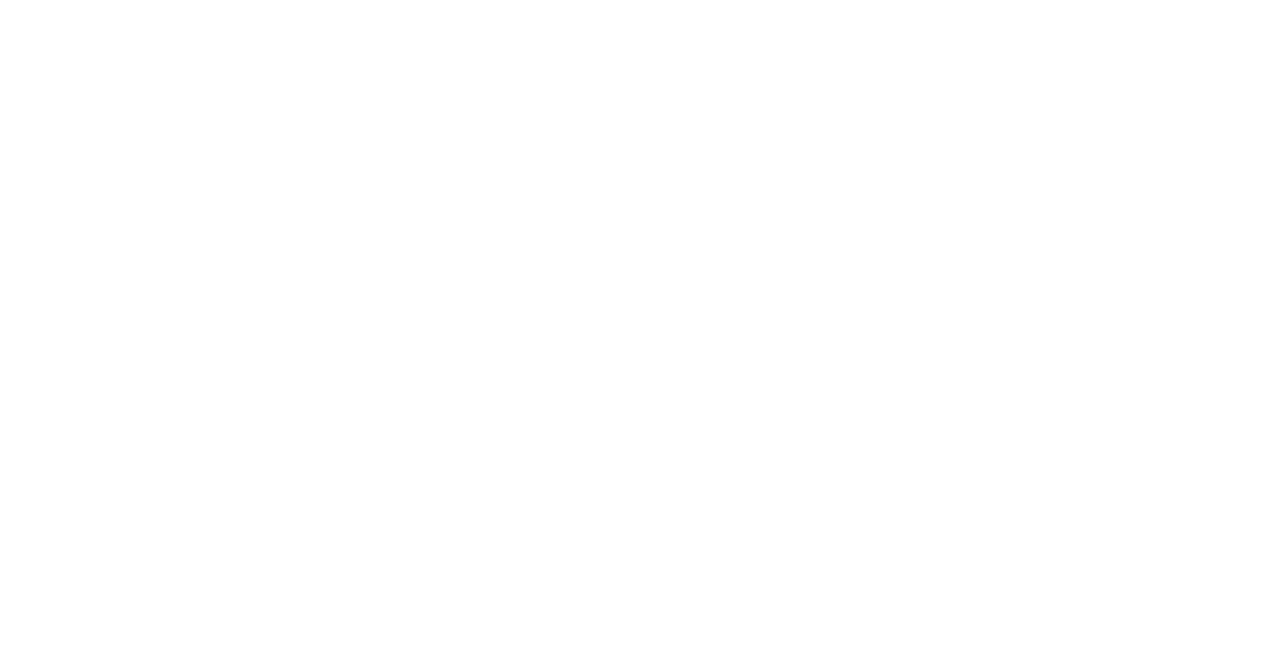
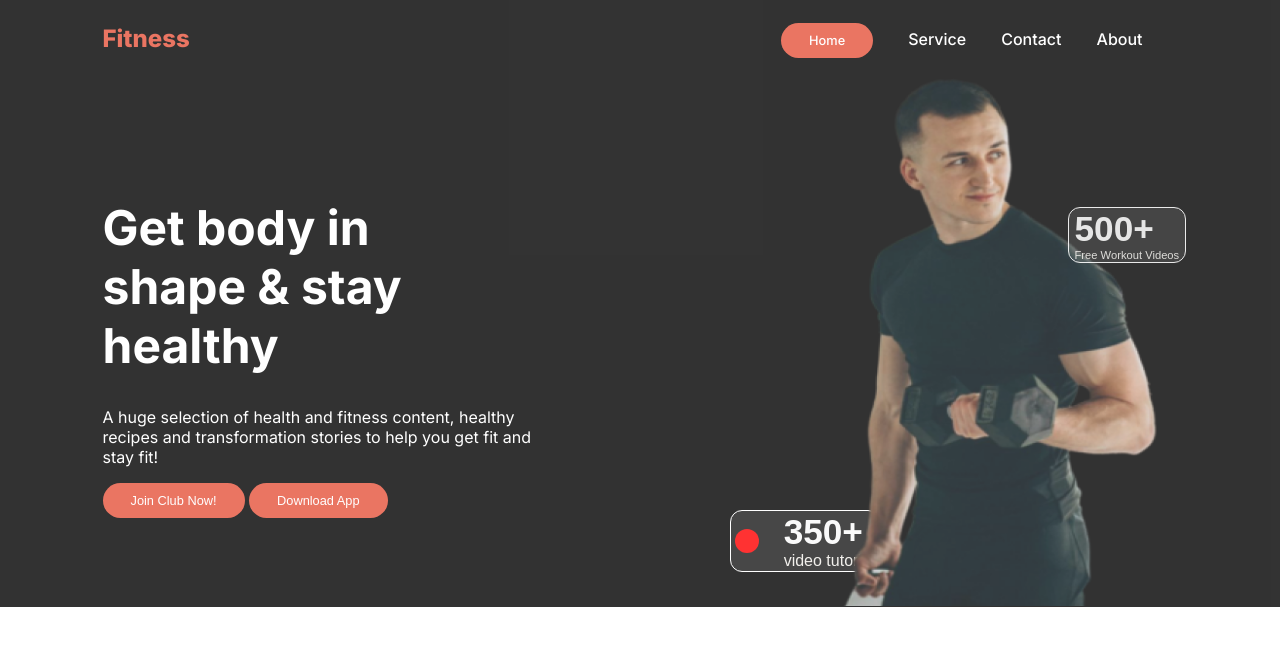
Before and after one commit to Shahidul-Islam50/Assignment-02, a plain HTML site: page index.html in a window 1280 px wide. Drawn offline with Linux system fonts and the light colour scheme.

Commit message:
second committ

```diff
--- a/index.html
+++ b/index.html
@@ -6,7 +6,50 @@
     <title>Assignment-02</title>
     <link rel="stylesheet" href="styles/style.css">
 </head>
-<body>
+<body class="inter-font ">
+    <header class="bg-light">
 
+        <nav class="navbar display-flex">
+            <h3 class="brand">Fitness</h3>
+            <ul class="nav-links display-flex">
+                <li class="nav-item"><a href="" class="nav-link btn-primary">Home</a></li>
+                <li class="nav-item"><a href="" class="nav-link">Service</a></li>
+                <li class="nav-item"><a href="" class="nav-link">Contact</a></li>
+                <li class="nav-item"><a href="" class="nav-link">About</a></li>
+            </ul>
+        </nav>
+
+        <div class="banner display-flex">
+            <div class="banner-content">
+                <h1 class="banner-title">Get body in <br> shape & stay <br> healthy</h1>
+                <p class="banner-description">A huge selection of health and fitness content, healthy recipes and transformation stories to help you get fit and stay fit!</p>
+                <button class="btn-primary">Join Club Now!</button>
+                <button class="btn-primary">Download App</button>
+            </div>
+            <div class="image">
+                <img src="images/Images 2.png" alt="" class="banner-image">
+                <button id="simple-card">
+                    <div class="round-shape">
+
+                    </div>
+                    <div>
+                        <div id="column">
+                            <div class="numbers">350+</div>
+                            <div class="tutorial">video tutorial</div>
+                        </div>
+                    </div>
+                </button>
+                <button class="second-card">
+                    <div>
+                        <div id="second-column">
+                            <div class="numbers">500+</div>
+                            <div class="second-tutorial">Free Workout Videos</div>
+                        </div>
+                    </div>
+                </button>
+            </div>
+        </div>
+
+    </header>
 </body>
 </html>
--- a/styles/style.css
+++ b/styles/style.css
@@ -0,0 +1,136 @@
+@import url('https://fonts.googleapis.com/css2?family=Inter:ital,opsz,wght@0,14..32,100..900;1,14..32,100..900&display=swap');
+
+.inter-font {
+    font-family: "Inter", sans-serif;
+    font-optical-sizing: auto;
+    font-weight: 400;
+    font-style: normal;
+}
+body{
+    margin: 0;
+    width: 100%;
+}
+.bg-light{
+    background: rgb(0, 0, 0);
+    opacity: 80%;
+}
+/* shared styles */
+.display-flex{
+    display: flex;
+}
+.btn-primary{
+    background-color: #E6533C;
+    color: #FFFFFF;
+    padding: 10px 28px;
+    border-radius: 32px;
+    border: none;
+    font-size: 0.8rem;
+    font-weight: 400;
+    gap: 20px;
+}
+/* navbar related styles */
+.navbar{
+    justify-content: space-between;
+    align-items: center;
+}
+.navbar,.banner{
+    max-width: 1075px;
+    max-height: 530px;
+}
+.navbar{
+    max-width: 1075px;
+    margin: 0 auto;
+}
+.nav-item{
+    list-style: none;
+    margin-right: 35px;
+}
+.nav-link{
+    text-decoration: none;
+    font-weight: 500;
+    color: #FFFFFF;
+}
+/* banner related styles */
+.banner{
+    justify-content: space-between;
+    align-items: center;
+    margin: 0 auto;
+
+    /* gap: 350px; */
+}
+.banner-content{
+    max-width: 445px;
+    text-align: start;
+    color: #FFFFFF;
+
+}
+.banner-title{
+    font-weight: 700;
+    font-size: 3rem;
+}
+.banner-image{
+    width: 340px;
+    height: 550px;
+    position: relative;
+    left:auto;
+}
+.image{
+    padding-left: 150px;
+    position: relative;
+}
+.brand{
+    font-weight: 800;
+    color: #E6533C;
+    font-size: 1.5rem;
+}
+#simple-card{
+    display: flex;
+    justify-content: center;
+    align-items: center;
+    text-align: center;
+    background-color:rgba(255, 255, 255, 0.1);
+    border: 0.1px solid white;
+    border-radius: 12px;
+    padding: 30px 0px;
+    gap: 25px;
+    width: 150px;
+    height: 45px;
+    margin-left: -108px;
+    margin-top: -100px;
+}
+.numbers{
+    color: #FAFAF9;
+    font-size: 2.2rem;
+    font-weight: bold;;
+    text-align: start;
+}
+#column{
+    display: flex;
+    flex-direction: column;
+}
+.tutorial{
+    font-size: 1rem;
+    font-weight: 400%;
+    color: #EFEDE8;
+    white-space: no-wrap;
+}
+.round-shape{
+    width: 24px;
+    height: 24px;
+    background-color: red;
+    border-radius: 50%;
+}
+.second-card{
+    position: relative;
+    left: 230px;
+    top: -365px;
+    background-color:rgba(255, 255, 255, 0.1);
+    border: 1px solid white;
+    opacity: 90%;
+    border-radius: 12px;
+}
+.second-card{
+    font-size: 0.7rem;
+    font-weight: 400;
+    color: #EFEDE8;
+}
```
